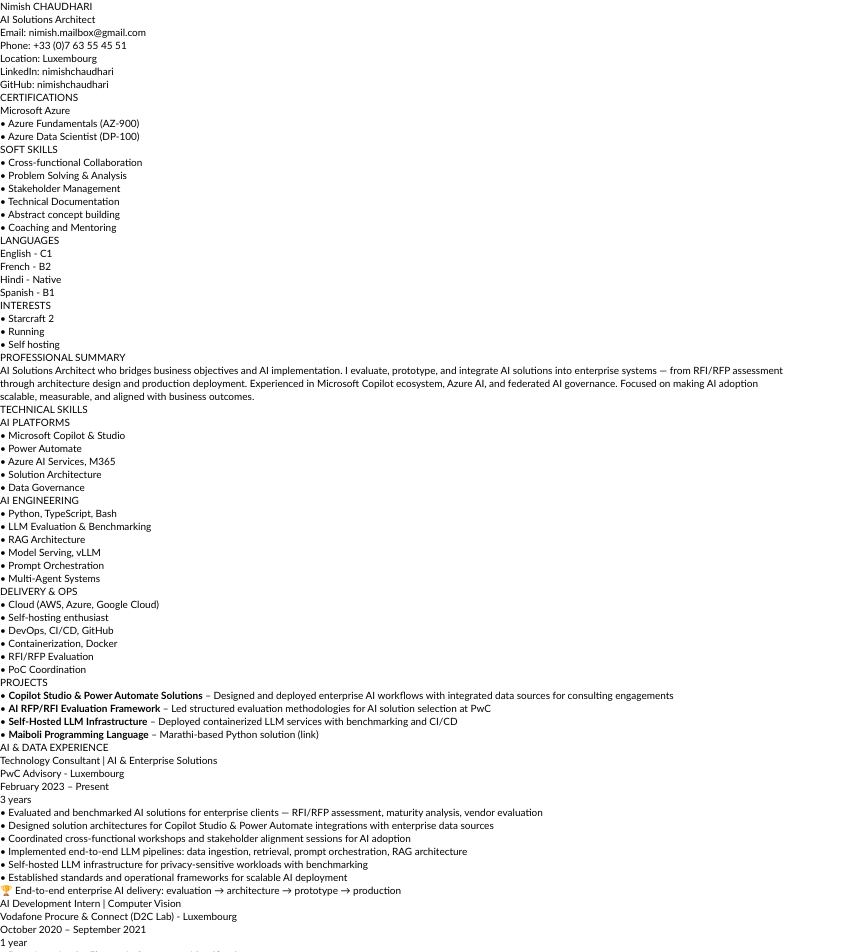
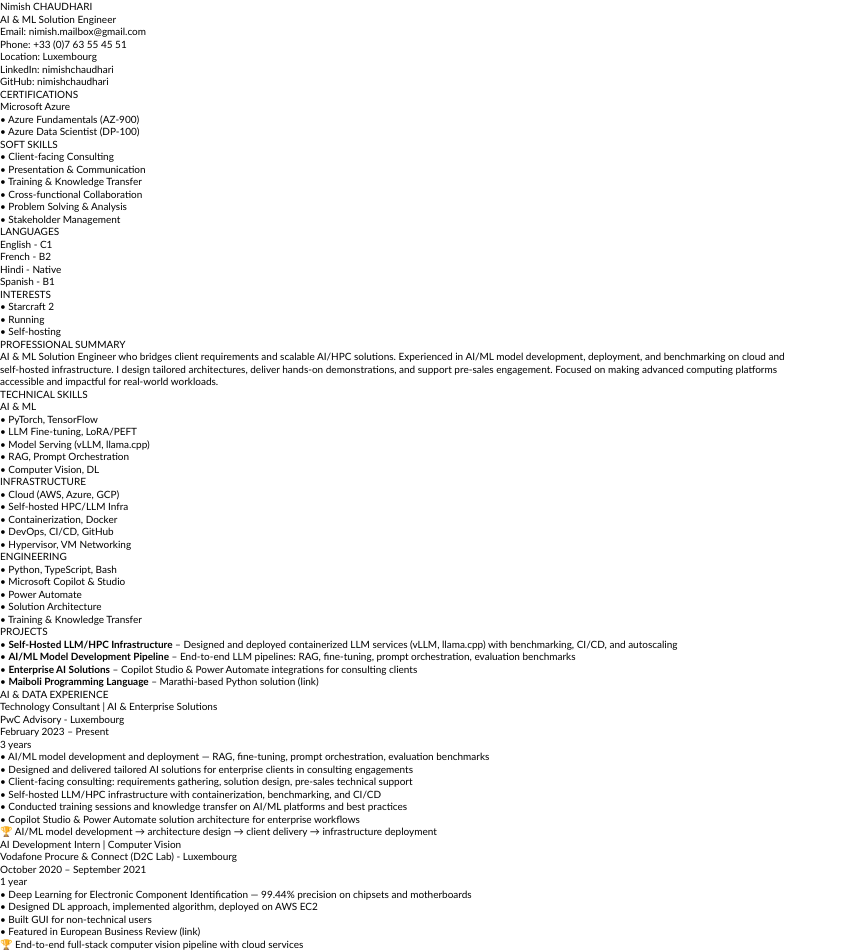
Before and after one commit to nimishchaudhari/CV_NimishChaudhari, a React (Vite) app: page / in a window 1280 px wide. Shown: the top 952 px of the page, without its empty margins (0-847 px from the left). Built offline with nearby package versions, Linux system fonts and the light colour scheme.

Commit message:
feat: LuxProvide Solution Engineer CV from raffeisen base

```diff
--- a/src/components/CV.tsx
+++ b/src/components/CV.tsx
@@ -7,7 +7,7 @@
       height: 'auto',
       maxHeight: '297mm',
       fontSize: '10px',
-      lineHeight: '1.3',
+      lineHeight: '1.25',
       fontFamily: 'Calibri, Arial, Helvetica, sans-serif'
     }}>
       <div className="flex h-full">
@@ -17,7 +17,7 @@
           {/* Name and Title */}
           <div className="mb-5">
             <h1 className="text-xl font-bold mb-1 text-gray-800">Nimish CHAUDHARI</h1>
-            <p className="text-gray-700 text-xs leading-relaxed">AI Solutions Architect</p>
+            <p className="text-gray-700 text-xs leading-relaxed">AI & ML Solution Engineer</p>
           </div>
 
           {/* Contact Info */}
@@ -59,13 +59,13 @@
             <h3 className="text-sm font-bold mb-3 text-gray-800">
               SOFT SKILLS
             </h3>
-            <ul className="text-xs space-y-1 ml-2">
+             <ul className="text-xs space-y-1 ml-2">
+              <li>• Client-facing Consulting</li>
+              <li>• Presentation & Communication</li>
+              <li>• Training & Knowledge Transfer</li>
               <li>• Cross-functional Collaboration</li>
               <li>• Problem Solving & Analysis</li>
               <li>• Stakeholder Management</li>
-              <li>• Technical Documentation</li>
-              <li>• Abstract concept building</li>
-              <li>• Coaching and Mentoring</li>
             </ul>
           </div>
 
@@ -106,7 +106,7 @@
             <ul className="text-xs space-y-1 text-gray-700">
               <li>• Starcraft 2</li>
               <li>• Running</li>
-              <li>• Self hosting</li>
+              <li>• Self-hosting</li>
             </ul>
           </div>
         </div>
@@ -117,8 +117,8 @@
           {/* Professional Summary */}
           <div className="mb-4 bg-gradient-to-r from-blue-50 to-indigo-50 p-3 rounded-lg border-l-4 border-blue-600">
             <h2 className="text-sm font-bold mb-2 text-gray-800">PROFESSIONAL SUMMARY</h2>
-            <p className="text-xs text-gray-700 leading-relaxed">
-              AI Solutions Architect who bridges business objectives and AI implementation. I evaluate, prototype, and integrate AI solutions into enterprise systems — from RFI/RFP assessment through architecture design and production deployment. Experienced in Microsoft Copilot ecosystem, Azure AI, and federated AI governance. Focused on making AI adoption scalable, measurable, and aligned with business outcomes.
+             <p className="text-xs text-gray-700 leading-relaxed">
+              AI & ML Solution Engineer who bridges client requirements and scalable AI/HPC solutions. Experienced in AI/ML model development, deployment, and benchmarking on cloud and self-hosted infrastructure. I design tailored architectures, deliver hands-on demonstrations, and support pre-sales engagement. Focused on making advanced computing platforms accessible and impactful for real-world workloads.
             </p>
           </div>
 
@@ -128,35 +128,33 @@
 
             <div className="grid grid-cols-3 gap-3">
               <div>
-                <h3 className="text-xs font-semibold text-gray-800 mb-1 bg-blue-100 px-2 py-1 rounded">AI PLATFORMS</h3>
+                <h3 className="text-xs font-semibold text-gray-800 mb-1 bg-blue-100 px-2 py-1 rounded">AI & ML</h3>
                 <ul className="text-xs space-y-0 ml-2">
-                  <li>• Microsoft Copilot & Studio</li>
-                  <li>• Power Automate</li>
-                  <li>• Azure AI Services, M365</li>
-                  <li>• Solution Architecture</li>
-                  <li>• Data Governance</li>
+                  <li>• PyTorch, TensorFlow</li>
+                  <li>• LLM Fine-tuning, LoRA/PEFT</li>
+                  <li>• Model Serving (vLLM, llama.cpp)</li>
+                  <li>• RAG, Prompt Orchestration</li>
+                  <li>• Computer Vision, DL</li>
                 </ul>
               </div>
               <div>
-                <h3 className="text-xs font-semibold text-gray-800 mb-1 bg-blue-100 px-2 py-1 rounded">AI ENGINEERING</h3>
+                <h3 className="text-xs font-semibold text-gray-800 mb-1 bg-blue-100 px-2 py-1 rounded">INFRASTRUCTURE</h3>
                 <ul className="text-xs space-y-0 ml-2">
-                  <li>• Python, TypeScript, Bash</li>
-                  <li>• LLM Evaluation & Benchmarking</li>
-                  <li>• RAG Architecture</li>
-                  <li>• Model Serving, vLLM</li>
-                  <li>• Prompt Orchestration</li>
-                  <li>• Multi-Agent Systems</li>
+                  <li>• Cloud (AWS, Azure, GCP)</li>
+                  <li>• Self-hosted HPC/LLM Infra</li>
+                  <li>• Containerization, Docker</li>
+                  <li>• DevOps, CI/CD, GitHub</li>
+                  <li>• Hypervisor, VM Networking</li>
                 </ul>
               </div>
               <div>
-                <h3 className="text-xs font-semibold text-gray-800 mb-1 bg-blue-100 px-2 py-1 rounded">DELIVERY & OPS</h3>
+                <h3 className="text-xs font-semibold text-gray-800 mb-1 bg-blue-100 px-2 py-1 rounded">ENGINEERING</h3>
                 <ul className="text-xs space-y-0 ml-2">
-                  <li>• Cloud (AWS, Azure, Google Cloud)</li>
-                  <li>• Self-hosting enthusiast</li>
-                  <li>• DevOps, CI/CD, GitHub</li>
-                  <li>• Containerization, Docker</li>
-                  <li>• RFI/RFP Evaluation</li>
-                  <li>• PoC Coordination</li>
+                  <li>• Python, TypeScript, Bash</li>
+                  <li>• Microsoft Copilot & Studio</li>
+                  <li>• Power Automate</li>
+                  <li>• Solution Architecture</li>
+                  <li>• Training & Knowledge Transfer</li>
                 </ul>
               </div>
             </div>
@@ -166,9 +164,9 @@
           <div className="mb-4">
             <h2 className="text-sm font-bold mb-2 text-gray-800 border-b-2 border-blue-600 pb-1">PROJECTS</h2>
             <ul className="text-xs space-y-0 ml-2">
-              <li>• <strong>Copilot Studio & Power Automate Solutions</strong> – Designed and deployed enterprise AI workflows with integrated data sources for consulting engagements</li>
-              <li>• <strong>AI RFP/RFI Evaluation Framework</strong> – Led structured evaluation methodologies for AI solution selection at PwC</li>
-              <li>• <strong>Self-Hosted LLM Infrastructure</strong> – Deployed containerized LLM services with benchmarking and CI/CD</li>
+              <li>• <strong>Self-Hosted LLM/HPC Infrastructure</strong> – Designed and deployed containerized LLM services (vLLM, llama.cpp) with benchmarking, CI/CD, and autoscaling</li>
+              <li>• <strong>AI/ML Model Development Pipeline</strong> – End-to-end LLM pipelines: RAG, fine-tuning, prompt orchestration, evaluation benchmarks</li>
+              <li>• <strong>Enterprise AI Solutions</strong> – Copilot Studio & Power Automate integrations for consulting clients</li>
               <li>• <strong>Maiboli Programming Language</strong> – Marathi-based Python solution (<a href="https://ieeexplore.ieee.org/document/8973043" target="_blank" rel="noopener noreferrer" className="text-blue-600 hover:underline">link</a>)</li>
             </ul>
           </div>
@@ -188,14 +186,14 @@
                 </div>
               </div>
               <ul className="text-xs space-y-0 ml-2">
-                <li>• Evaluated and benchmarked AI solutions for enterprise clients — RFI/RFP assessment, maturity analysis, vendor evaluation</li>
-                <li>• Designed solution architectures for Copilot Studio & Power Automate integrations with enterprise data sources</li>
-                <li>• Coordinated cross-functional workshops and stakeholder alignment sessions for AI adoption</li>
-                <li>• Implemented end-to-end LLM pipelines: data ingestion, retrieval, prompt orchestration, RAG architecture</li>
-                <li>• Self-hosted LLM infrastructure for privacy-sensitive workloads with benchmarking</li>
-                <li>• Established standards and operational frameworks for scalable AI deployment</li>
+                <li>• AI/ML model development and deployment — RAG, fine-tuning, prompt orchestration, evaluation benchmarks</li>
+                <li>• Designed and delivered tailored AI solutions for enterprise clients in consulting engagements</li>
+                <li>• Client-facing consulting: requirements gathering, solution design, pre-sales technical support</li>
+                <li>• Self-hosted LLM/HPC infrastructure with containerization, benchmarking, and CI/CD</li>
+                <li>• Conducted training sessions and knowledge transfer on AI/ML platforms and best practices</li>
+                <li>• Copilot Studio & Power Automate solution architecture for enterprise workflows</li>
               </ul>
-              <p className="font-semibold text-xs mt-1 text-blue-700">🏆 End-to-end enterprise AI delivery: evaluation → architecture → prototype → production</p>
+               <p className="font-semibold text-xs mt-1 text-blue-700">🏆 AI/ML model development → architecture design → client delivery → infrastructure deployment</p>
             </div>
 
             {/* Vodafone */}
@@ -209,10 +207,9 @@
                 </div>
               </div>
               <ul className="text-xs space-y-0 ml-2">
-                <li>• Deep Learning for Electronic Component Identification</li>
-                <li>• Designed deep learning approach, implemented algorithm, deployed on AWS EC2</li>
-                <li>• Built GUI for non-technical users to leverage advanced AI system</li>
-                <li>• Achieved <strong>99.44% precision</strong> in object detection for chipsets and motherboards</li>
+                <li>• Deep Learning for Electronic Component Identification — 99.44% precision on chipsets and motherboards</li>
+                <li>• Designed DL approach, implemented algorithm, deployed on AWS EC2</li>
+                <li>• Built GUI for non-technical users</li>
                 <li>• Featured in European Business Review (<a href="https://www.europeanbusinessreview.com/powering-costing-with-artificial-intelligence-the-case-of-vodafone-procurement/" target="_blank" rel="noopener noreferrer" className="text-blue-600 hover:underline">link</a>)</li>
               </ul>
               <p className="font-semibold text-xs mt-1 text-blue-700">🏆 End-to-end full-stack computer vision pipeline with cloud services</p>
@@ -229,8 +226,8 @@
                 </div>
               </div>
               <ul className="text-xs space-y-0 ml-2">
-                <li>• Designed and modelled business processes using BPMN and automated workflows using Python/VBA</li>
-                <li>• Contributed to big data retail system implementation with large-scale legacy data migration</li>
+                <li>• Designed business processes with BPMN, automated workflows with Python/VBA</li>
+                <li>• Big data retail system implementation with large-scale legacy data migration</li>
               </ul>
               <p className="font-semibold text-xs mt-1 text-blue-700">🏆 Successful first experience in retail software migration working full-time in French</p>
             </div>
```
Also changed, not shown: 1 other file (tests, documents, lock files or other folders).
